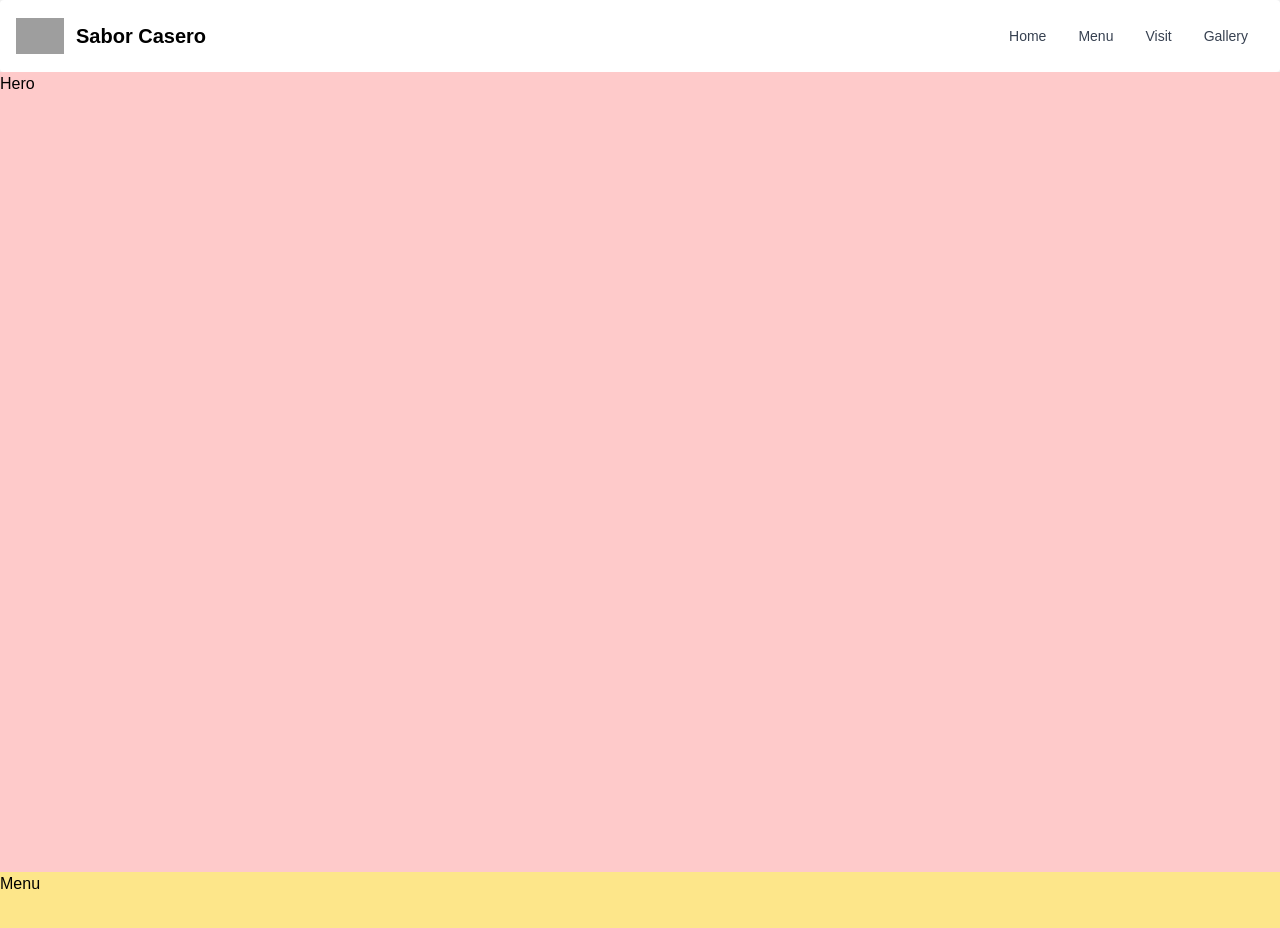
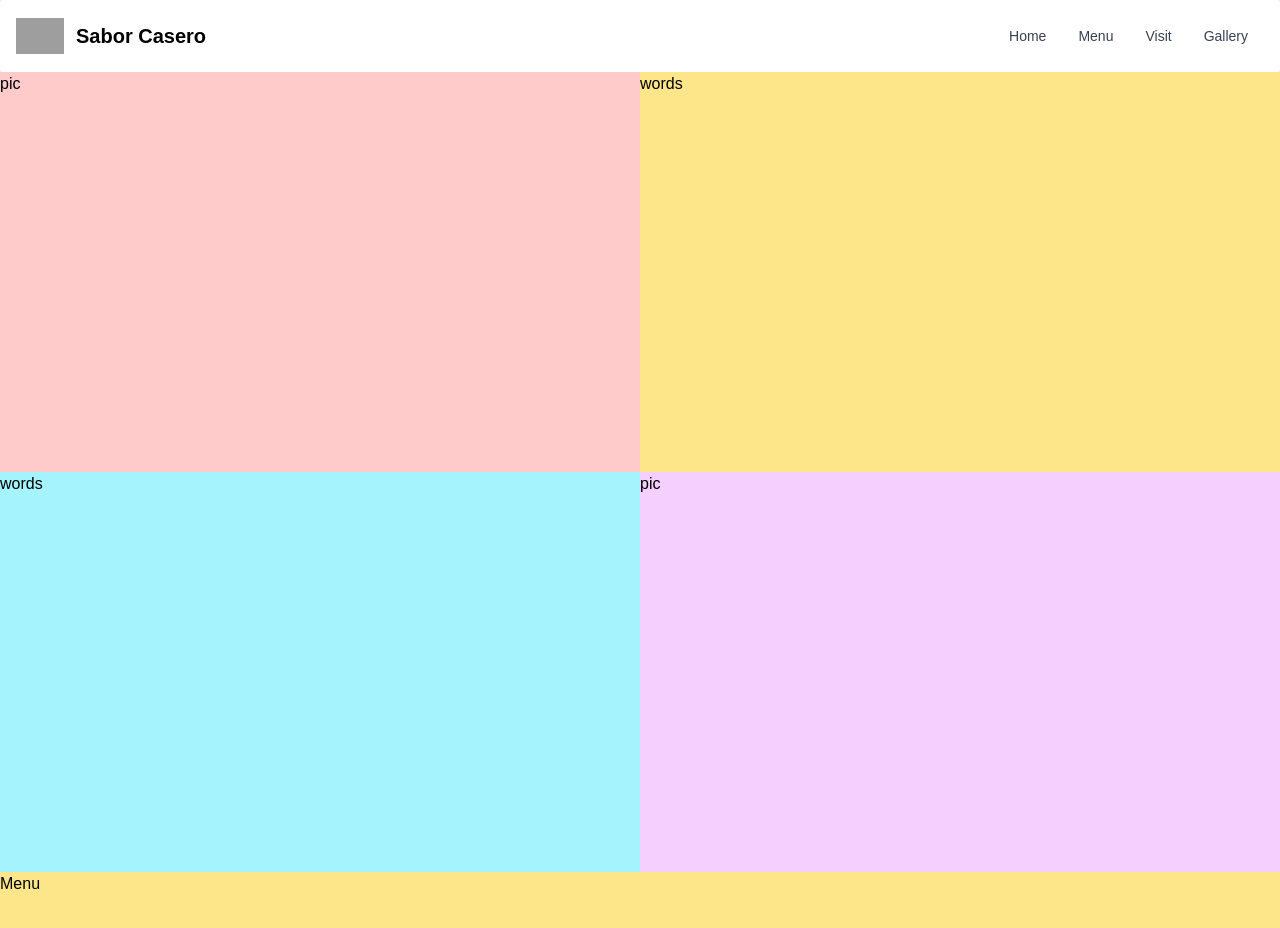
Before and after one commit to wowgr8/sabor-casero, a React (Create React App) app: page / in a window 1280 px wide. Shown: the top 928 px of the page. Built offline with nearby package versions, Linux system fonts and the light colour scheme; grey boxes are pictures that could not be loaded.

Commit message:
add quartered sections. Add import statement for birria stock image. - WIP

```diff
--- a/src/components/Hero.js
+++ b/src/components/Hero.js
@@ -1,10 +1,17 @@
 import React from 'react';
+import quesaBirriaHD from "../assets/img/food-stockimg/quesa-birria-HD.jpg";
 // Will act as landing page. Showing logo, About (Mexican & Salvadoran origins), and image of owner.
 
 function Hero() {
   return (
-    <div name="hero" className='snap-y snap-mandatory w-screen h-screen overflow-scroll'>
-      <div className="bg-red-200 w-screen h-screen flex">Hero</div>
+    <div name="hero" className='bg-white w-screen h-screen flex '>
+      <div className='grid grid-cols-1 sm:grid-cols-2 w-full'>
+          <div className="bg-red-200">pic</div>
+          {/* <img className="object-cover max-h-[10]" src={quesaBirriaHD} /> */}
+          <div className="bg-amber-200">words</div>
+          <div className="bg-cyan-200">words</div>
+          <div className="bg-fuchsia-200">pic</div>
+      </div>
     </div>
   )
 }
```
